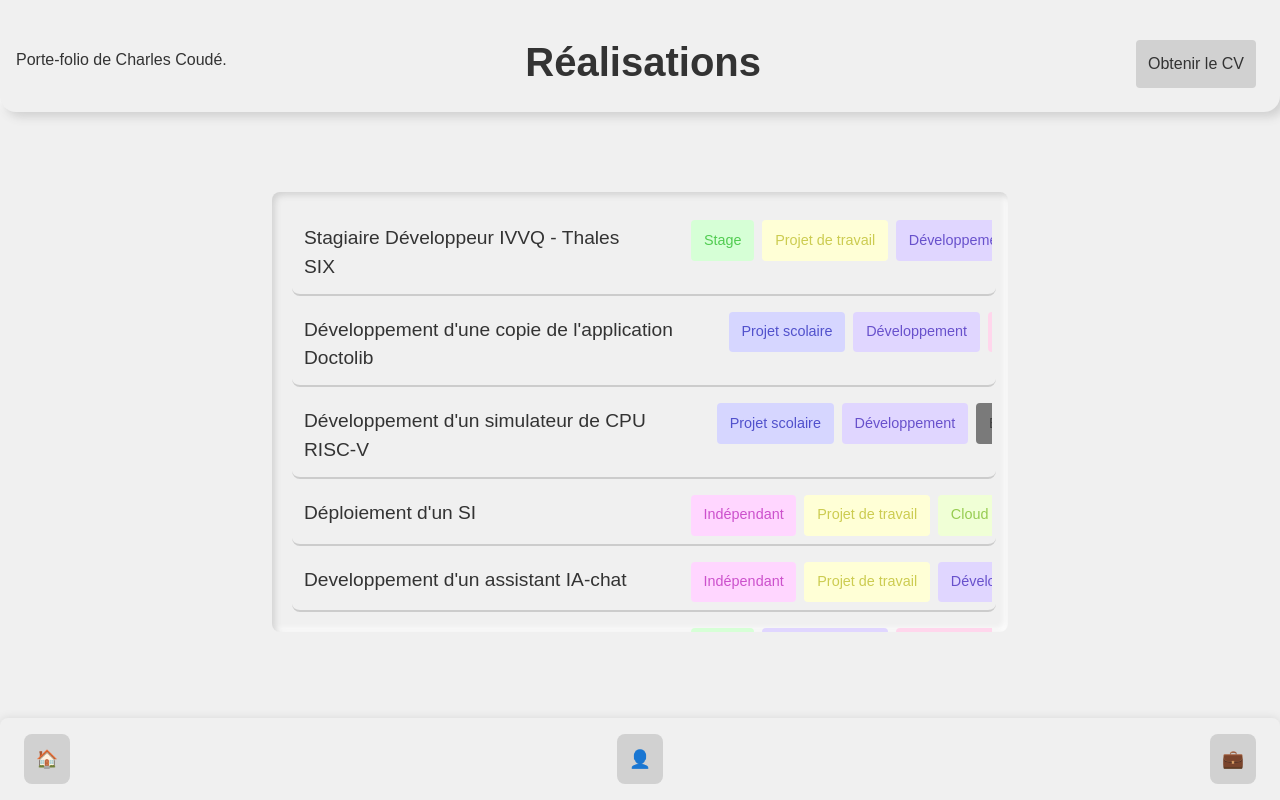
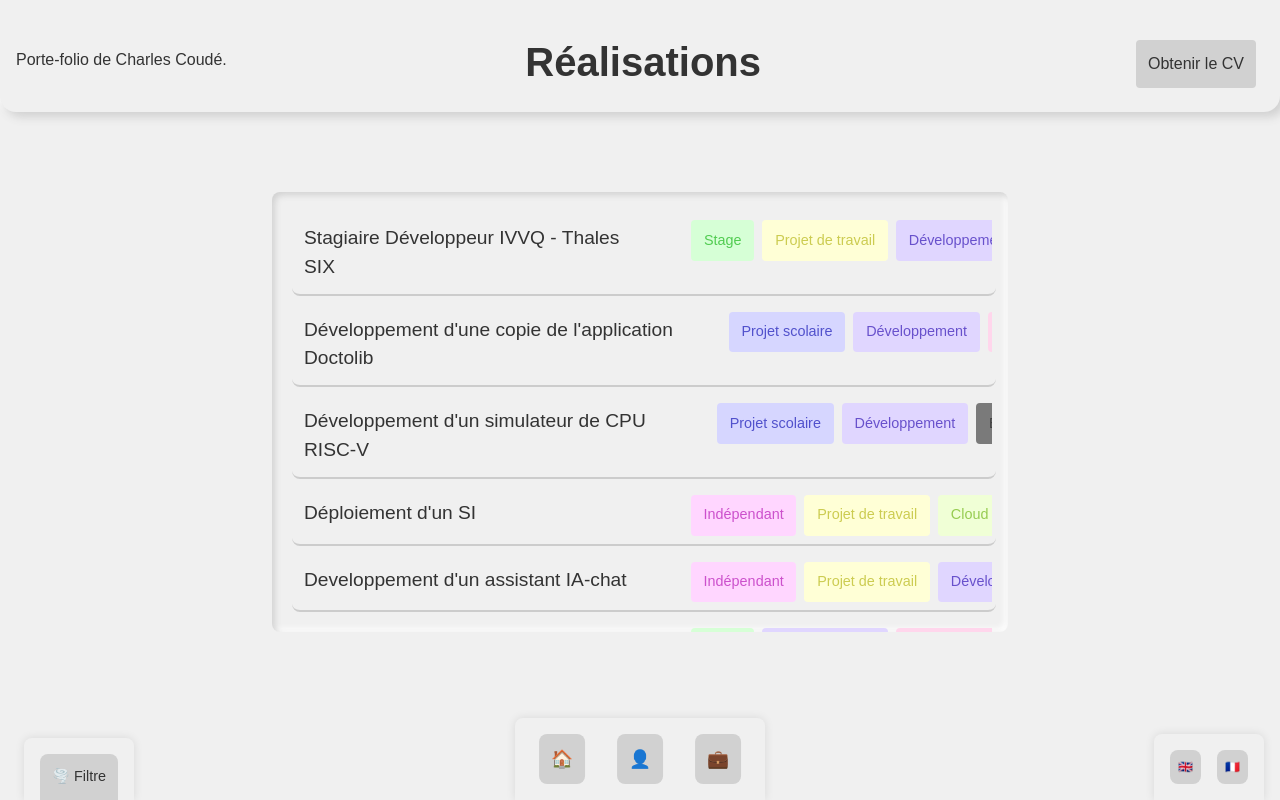
Before and after one commit to totoc2428/cv, a React (Vite) app: page /work/1 in a window 1280 px wide. Built offline with nearby package versions, Linux system fonts and the light colour scheme.

Commit message:
feat: improve main navigation responsiveness and adjust hover effects

```diff
--- a/public/style/components/nav/nav.css
+++ b/public/style/components/nav/nav.css
@@ -10,7 +10,7 @@
   transition: all 0.3s ease;
 }
 
-.nav:hover {
+.nav:not(.main-nav):hover {
   transform: scale(1.1);
   transition: all 0.3s ease;
 }
@@ -18,9 +18,6 @@
 .nav.main-nav {
   position: fixed;
   bottom: 0;
-  left: 0;
-  right: 0;
-  width: 100%;
   z-index: 999;
 }
 
@@ -51,9 +48,6 @@
     padding: 0rem;
     padding-top: 0.5rem;
     padding-bottom: 0.5rem;
-    left: 0;
-    right: 0;
-    width: 100%;
     justify-content: center;
     z-index: 999;
   }
@@ -75,7 +69,7 @@
     font-size: 125%;
   }
 
-  .nav:hover {
+  .nav:not(.main-nav):hover {
     transform: none;
   }
 }
--- a/src/component/nav/mainNav.tsx
+++ b/src/component/nav/mainNav.tsx
@@ -19,7 +19,7 @@ export function MainNav() {
   }
 
   return (
-    <nav className="nav main-nav fixed inset-x-0 bottom-0 w-full flex justify-center gap-4 py-2 bg-transparent z-[999]">
+    <nav className="nav main-nav fixed bottom-0 left-0 right-0 w-full md:left-1/2 md:right-auto md:w-auto md:-translate-x-1/2 flex justify-center gap-4 py-2 bg-transparent z-[999] hover:scale-105 md:hover:scale-105 transition-transform">
       <button
         className={(location.pathname === "/about" ? "focus" : "") + " button"}
         onClick={() => handleNavigation("/about")}
```
